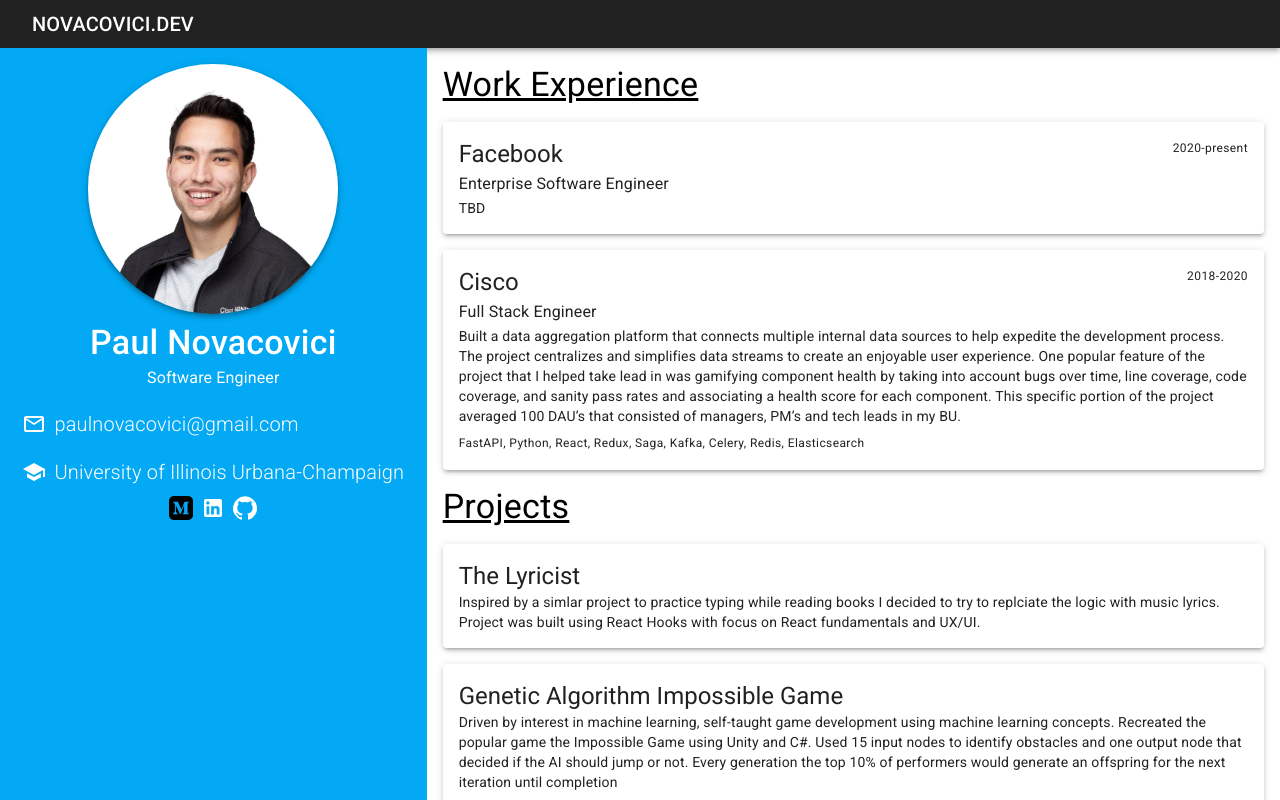
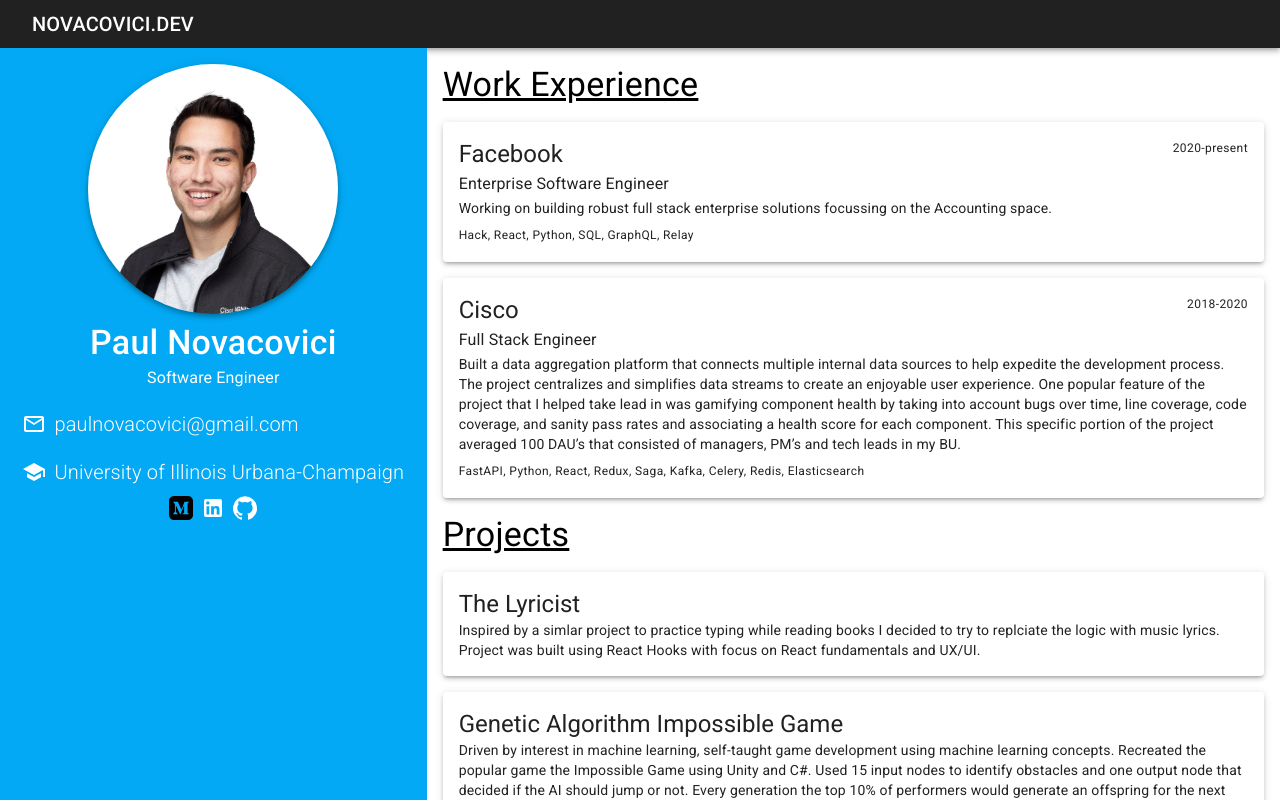
Before and after one commit to paulnovacovici/portfolio, a React (Create React App) app: page / in a window 1280 px wide. Built offline with nearby package versions, Linux system fonts and the light colour scheme.

Commit message:
Added FB desc

```diff
--- a/src/data.js
+++ b/src/data.js
@@ -11,7 +11,8 @@
             companyName: "Facebook",
             yearRange: "2020-present",
             title: "Enterprise Software Engineer",
-            desc: "TBD"
+            tech: "Hack, React, Python, SQL, GraphQL, Relay",
+            desc: "Working on building robust full stack enterprise solutions focussing on the Accounting space."
         },
         {
             companyName: "Cisco",
```
Also changed, not shown: 1 other file (tests, documents, lock files or other folders).
